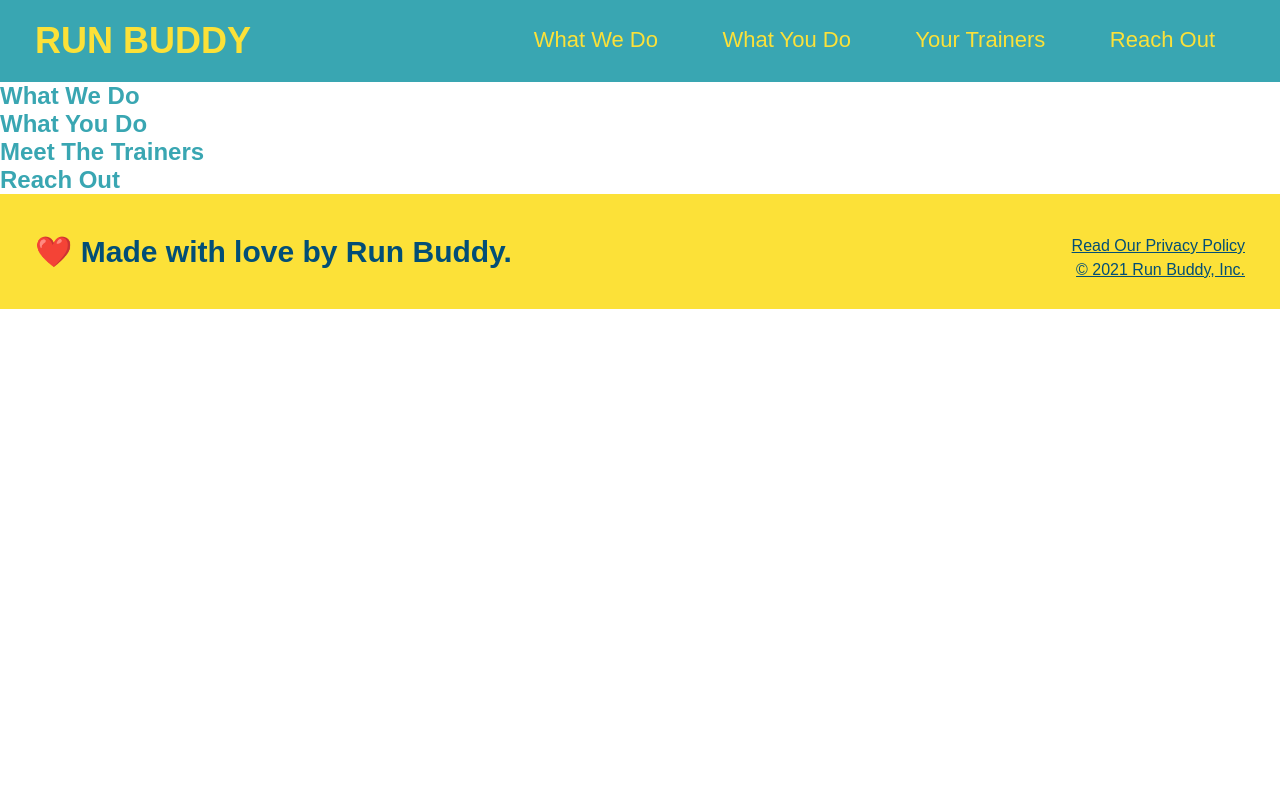
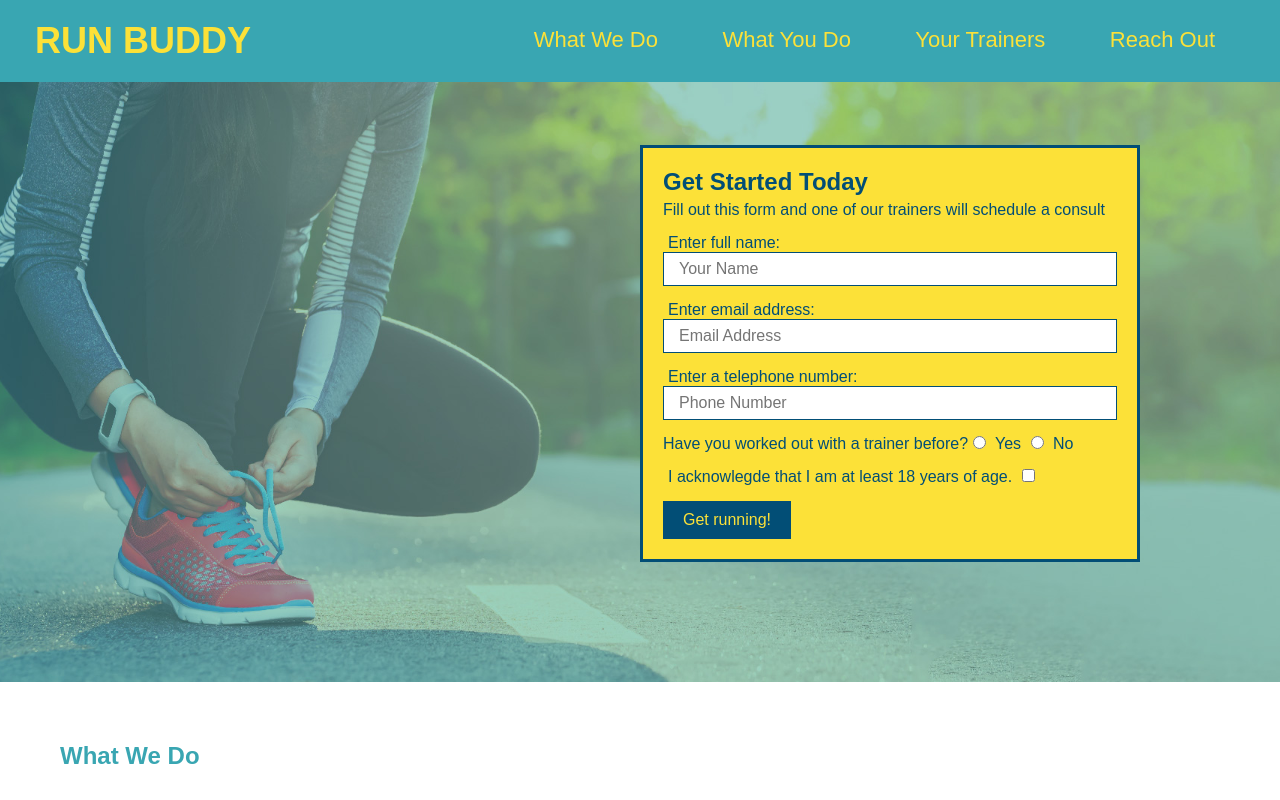
Before and after one commit to SophieQuan/runBuddy, a plain HTML site: page index.html in a window 1280 px wide. Shown: the top 800 px of the page. Drawn offline with Linux system fonts and the light colour scheme.

Commit message:
update styles

```diff
--- a/index.html
+++ b/index.html
@@ -36,7 +36,40 @@
   </header>
 
   <!-- hero/jumbotron -->
-  <section>
+  <section class="hero">
+    <div class="hero-form">
+      <h3>Get Started Today</h3>
+      <p> Fill out this form and one of our trainers will schedule a consult</p>
+      <!-- Add form element -->
+      <form>
+        <label for="name">Enter full name:</label>
+        <input type="text" placeholder="Your Name" name="name" id="name" class="form-input">
+
+        <label for="email">Enter email address:</label>
+        <input type="email" placeholder="Email Address" name="email" id="email" class="form-input">
+
+        <label for="phone">Enter a telephone number:</label>
+        <input type="tel" placeholder="Phone Number" name="phone" id="phone" class="form-input">
+
+        <p>
+          Have you worked out with a trainer before?
+          <input type="radio" name="trainer-confirm" id="trainer-yes">
+          <label for="trainer-yes">Yes</label>
+          <input type="radio" name="trainer-confirm" id="trainer-no">
+          <label for="trainer-no">No</label>
+        </p>
+
+        <p>
+          <label for="checkbox">
+            I acknowlegde that I am at least 18 years of age.
+          </label>
+          <input type="checkbox" name="age-confirm" id="checkbox" />
+        </p>
+        <button type="submit">
+          Get running!
+        </button>
+      </form>
+    </div>
   </section>
 
   <!-- "what we do" section -->
--- a/style.css
+++ b/style.css
@@ -65,3 +65,58 @@ footer div{
 footer a{
     color: #024e76;
 }
+
+section{
+    padding: 60px;
+}
+/* Hero Style Start */
+.hero {
+    background-image: url("/images/hero-bg.jpeg");
+    height: 600px;
+    background-size: cover;
+    background-position: center;
+    position: relative;
+}
+
+.hero-form {
+    background-color: #fce138;
+    padding: 20px;
+    width: 500px;
+    color: #024e76;
+    border: 3px solid #024e76;
+    position: absolute;
+    bottom: 120px;
+    right: 140px;
+}
+
+.hero-form label{
+    margin:  0 5px;
+}
+
+.hero-form p {
+    margin: 5px 0 15px 0;
+}
+
+.hero-form h3{
+    font-size: 24px;
+    margin: 0;
+}
+
+.hero-form button{
+    color: #fce138;
+    background-color: #024e76;
+    border: none;
+    padding:  10px 20px;
+    font-size: 16px;
+}
+
+.form-input {
+    border: 1px solid #024e76;
+    display: block;
+    padding: 7px 15px;
+    font-size: 16px;
+    color: #024e76;
+    width: 100%;
+    margin-bottom: 15px;
+}
+  /* Hero Style End */
```
Also changed, not shown: images/hero-bg.jpeg (added).
